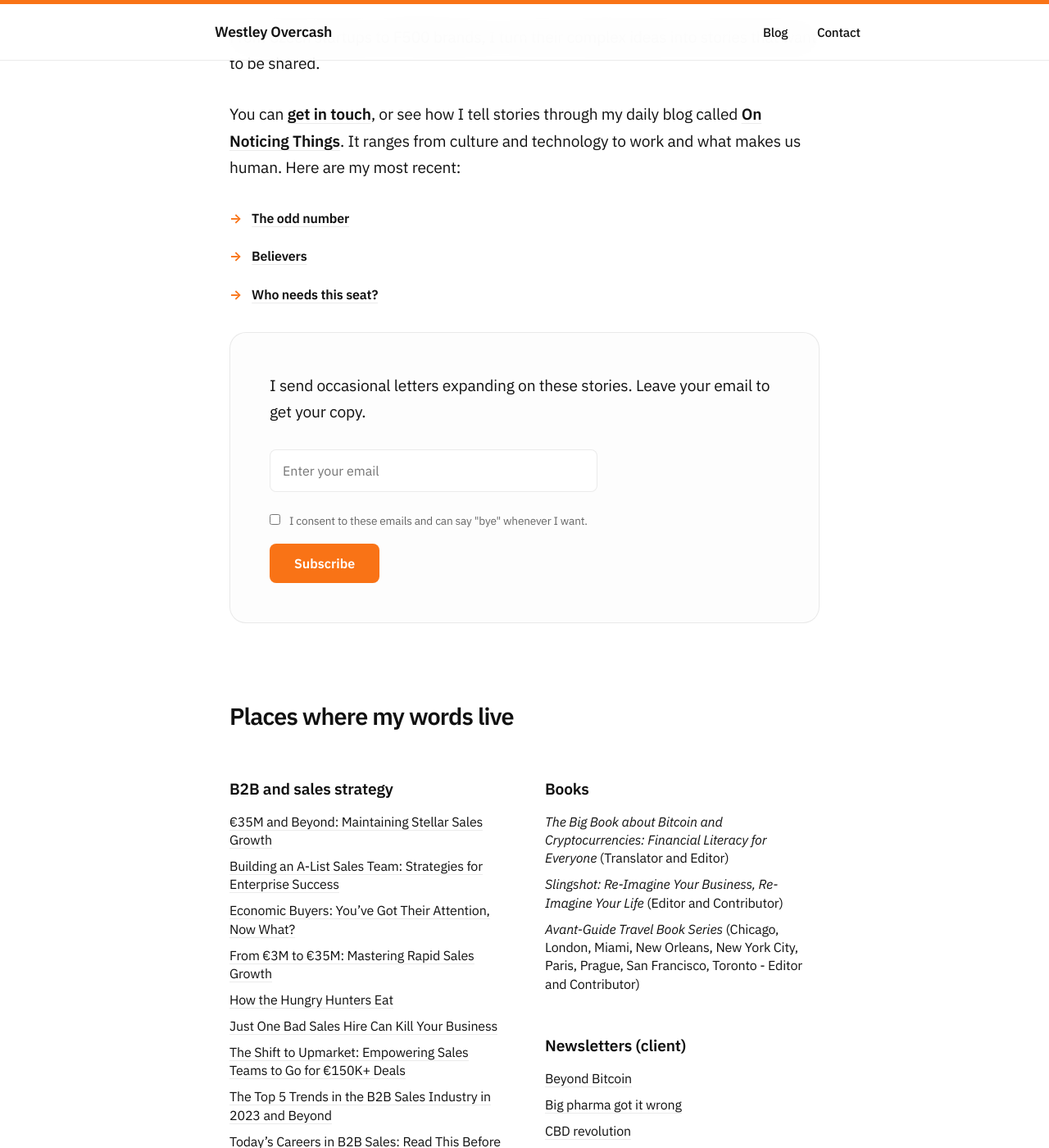
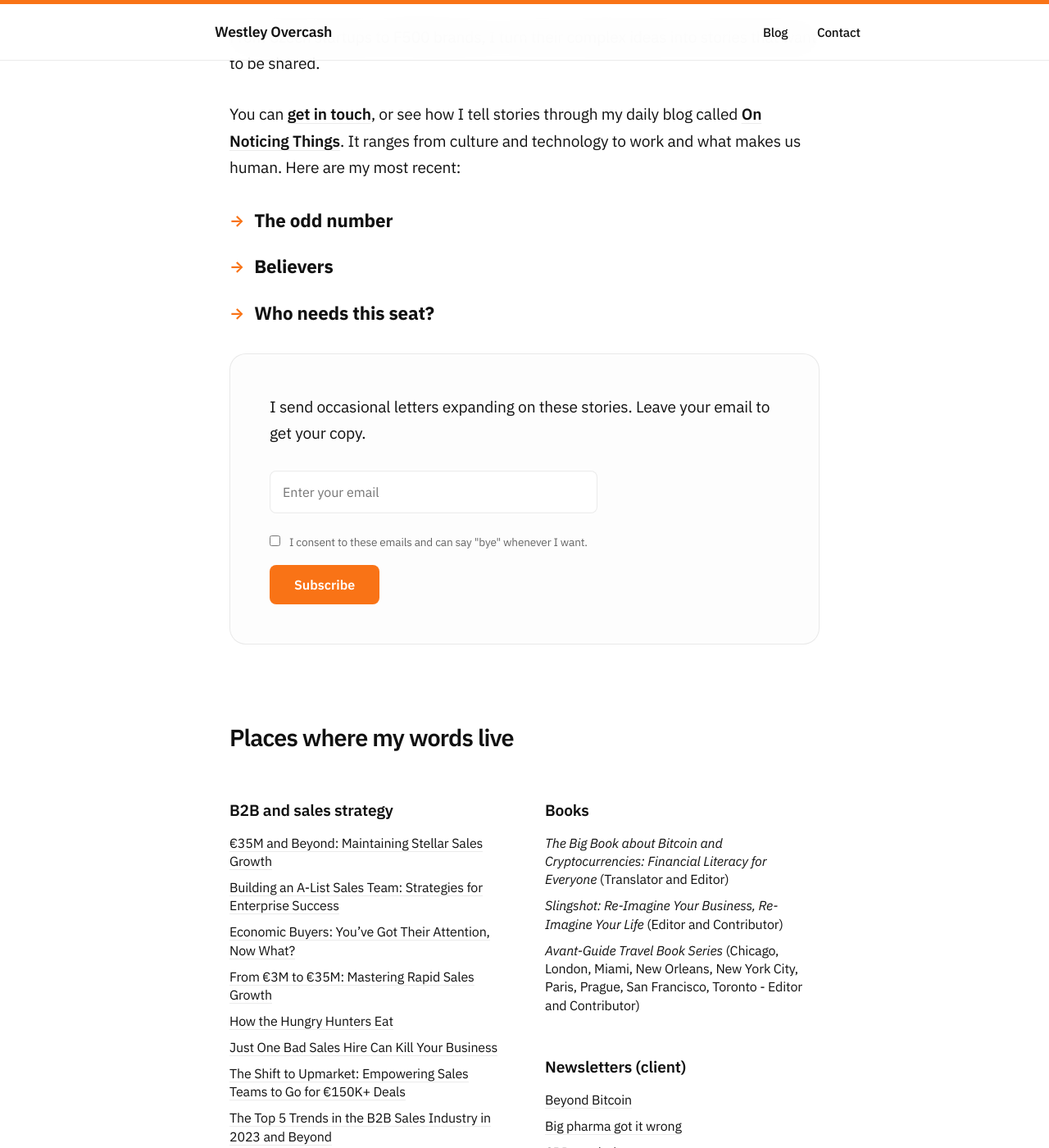
Before and after one commit to westleyovercash/westleyovercash.github.io, a Jekyll site: the page built from index.md, in a window 1280 px wide and 1400 px high, scrolled down 644 px. Shown: the whole window at 82% size. Built offline with Jekyll 4.4.1, drawn with Linux system fonts in a browser that asks for light colours.

Commit message:
Update style.css

```diff
--- a/assets/css/style.css
+++ b/assets/css/style.css
@@ -23,6 +23,7 @@ body {
   letter-spacing: -0.01em;
 }
 
+/* --- Navigation --- */
 header {
   position: sticky;
   top: 0;
@@ -76,6 +77,7 @@ nav a::after {
 
 nav a:hover::after { width: 100%; }
 
+/* --- Layout & Typography --- */
 main {
   max-width: 800px;
   margin: 0 auto;
@@ -119,6 +121,7 @@ article a:hover {
   text-decoration-color: var(--brand-orange);
 }
 
+/* --- Hero Section --- */
 .hero-section {
   display: flex;
   align-items: flex-start;
@@ -135,10 +138,40 @@ article a:hover {
   border-radius: 16px;
 }
 
-.recent-posts { list-style: none; margin: 2rem 0; padding: 0; }
-.recent-posts li { margin-bottom: 1.2rem; display: flex; align-items: flex-start; }
-.post-arrow { color: var(--brand-orange); margin-right: 12px; font-weight: bold; }
+/* --- Updated Recent Posts (Large & Bold) --- */
+.recent-posts {
+  list-style: none;
+  margin: 2rem 0;
+  padding: 0;
+}
 
+.recent-posts li {
+  margin-bottom: 1.5rem;
+  display: flex;
+  align-items: center;
+}
+
+.post-arrow {
+  color: var(--brand-orange);
+  margin-right: 12px;
+  font-weight: bold;
+  font-size: 1.2rem;
+}
+
+.recent-posts a {
+  font-size: 1.4rem;
+  font-weight: 700;
+  color: var(--text);
+  text-decoration: none;
+  line-height: 1.2;
+  transition: color 0.2s ease;
+}
+
+.recent-posts a:hover {
+  color: var(--brand-orange);
+}
+
+/* --- Portfolio Grid --- */
 .portfolio-grid {
   display: grid;
   grid-template-columns: 1fr 1fr;
@@ -151,6 +184,7 @@ article a:hover {
 .portfolio-col li a { font-weight: 400; text-decoration: none; border-bottom: 1px solid var(--border); }
 .portfolio-col li a:hover { border-bottom-color: var(--brand-orange); }
 
+/* --- Newsletter Box --- */
 .newsletter-box {
   padding: 3rem;
   background: #fdfdfd;
@@ -180,8 +214,18 @@ input[type="submit"] {
   font-size: 1rem;
   cursor: pointer;
   font-family: inherit;
+  transition: opacity 0.2s ease, transform 0.1s ease;
 }
 
+input[type="submit"]:hover {
+  opacity: 0.9;
+}
+
+input[type="submit"]:active {
+  transform: translateY(1px);
+}
+
+/* --- Global Elements --- */
 hr { border: none; height: 1px; background: transparent; }
 
 footer {
@@ -192,8 +236,10 @@ footer {
   font-size: 0.9rem;
 }
 
+/* --- Responsiveness --- */
 @media (max-width: 768px) {
   h1 { font-size: 2.8rem; }
+  .recent-posts a { font-size: 1.25rem; }
   nav { padding: 0 20px; }
   main { padding: 0 24px; }
   .portfolio-grid { grid-template-columns: 1fr; }
```
